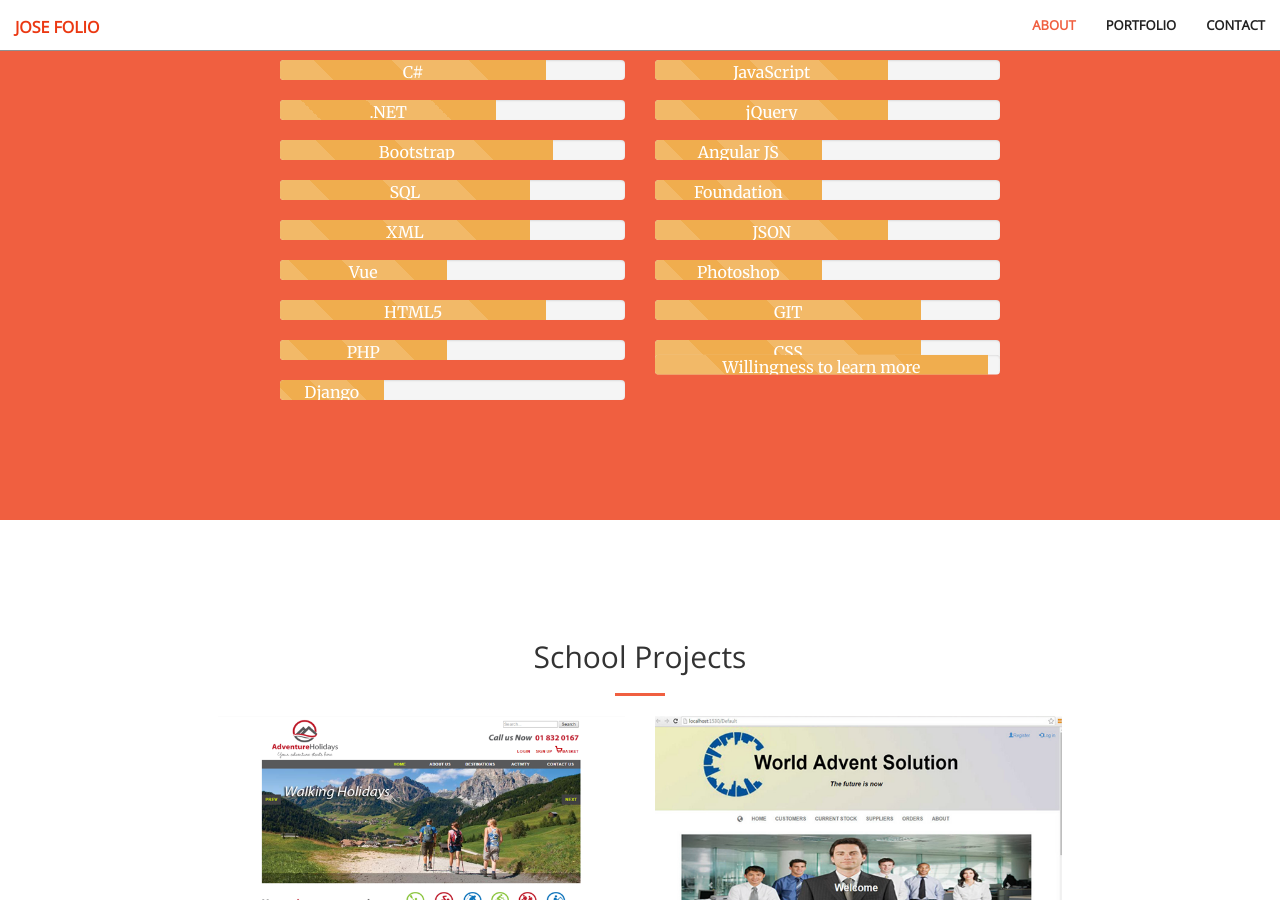
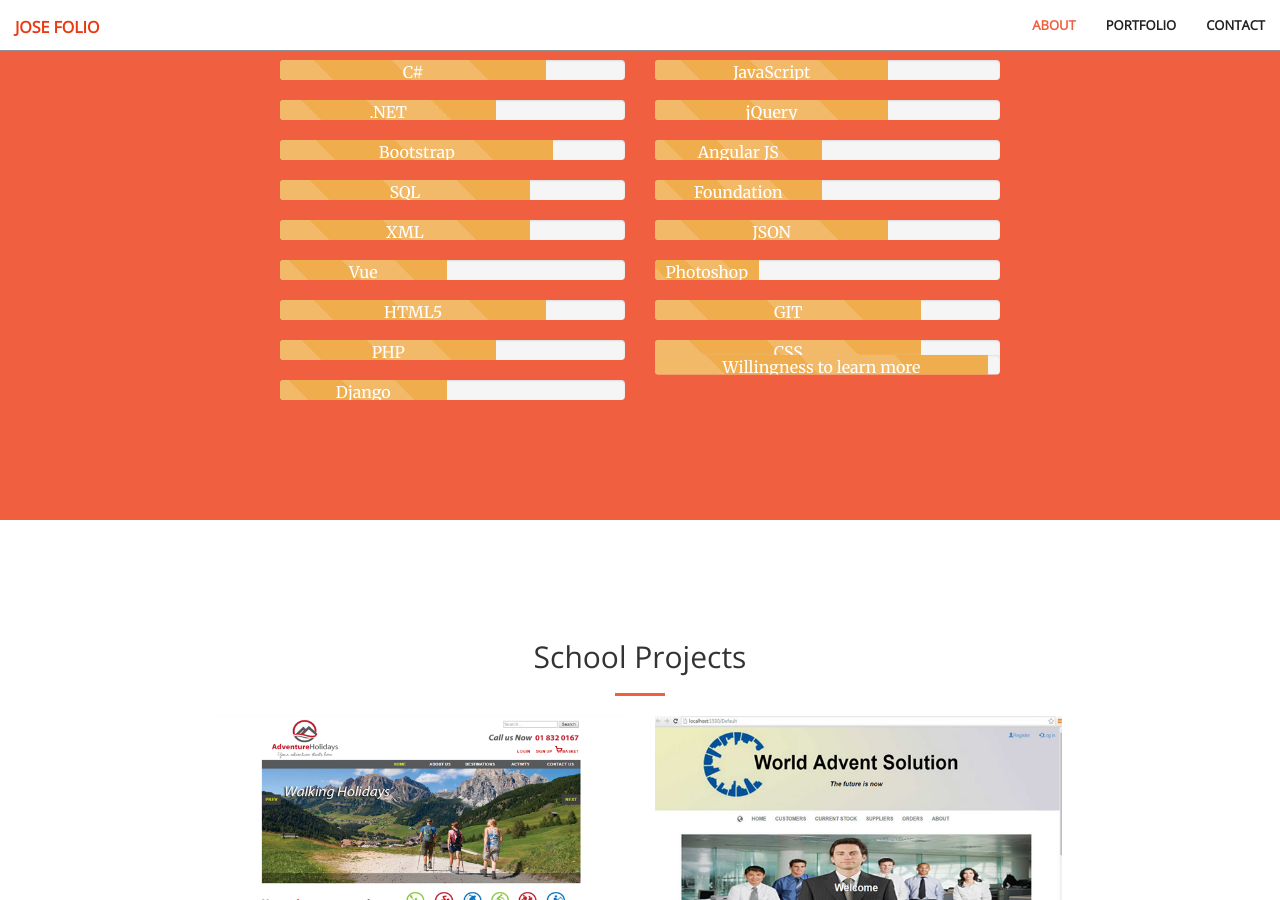
Before and after one commit to jose167/jose-portfolio, a Jekyll site: the page built from index.html, in a window 1280 px wide and 900 px high, scrolled down 1344 px. Built offline with Jekyll 4.4.1, drawn with Linux system fonts in a browser that asks for light colours.

Commit message:
Update about-skill.html

```diff
--- a/_includes/about-skill.html
+++ b/_includes/about-skill.html
@@ -34,10 +34,10 @@
                             <div class="progress-80 progress-bar-warning" style="width:0%"><p>HTML5</p></div>
                     </div>
                        <div class="progress progress-striped active">
-                            <div class="progress-50 progress-bar-warning" style="width:0%"><p>PHP</p></div>
+                            <div class="progress-65 progress-bar-warning" style="width:0%"><p>PHP</p></div>
                     </div>
                     <div class="progress progress-striped active">
-                            <div class="progress-30 progress-bar-warning" style="width:0%"><p>Django</p></div>
+                            <div class="progress-50 progress-bar-warning" style="width:0%"><p>Django</p></div>
                     </div>
                     </div>
 
@@ -59,7 +59,7 @@
                             <div class="progress-70 progress-bar-warning" style="width:0%"><p>JSON</p></div>
                     </div>
                       <div class="progress progress-striped active">
-                            <div class="progress-50 progress-bar-warning" style="width:0%"><p>Photoshop</p></div>
+                            <div class="progress-30 progress-bar-warning" style="width:0%"><p>Photoshop</p></div>
                     </div>
                       <div class="progress progress-striped active">
                             <div class="progress-80 progress-bar-warning" style="width:0%"><p>GIT</p></div>
```
